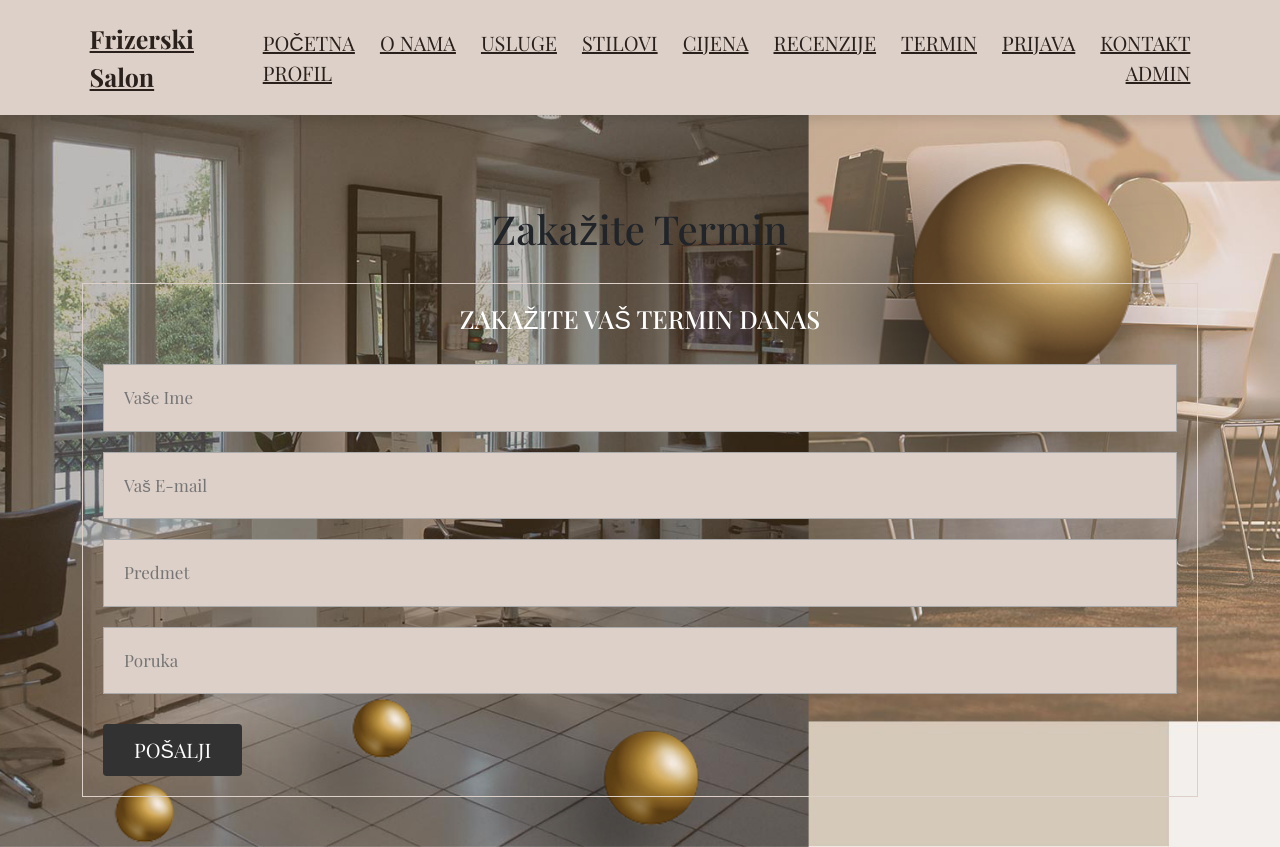
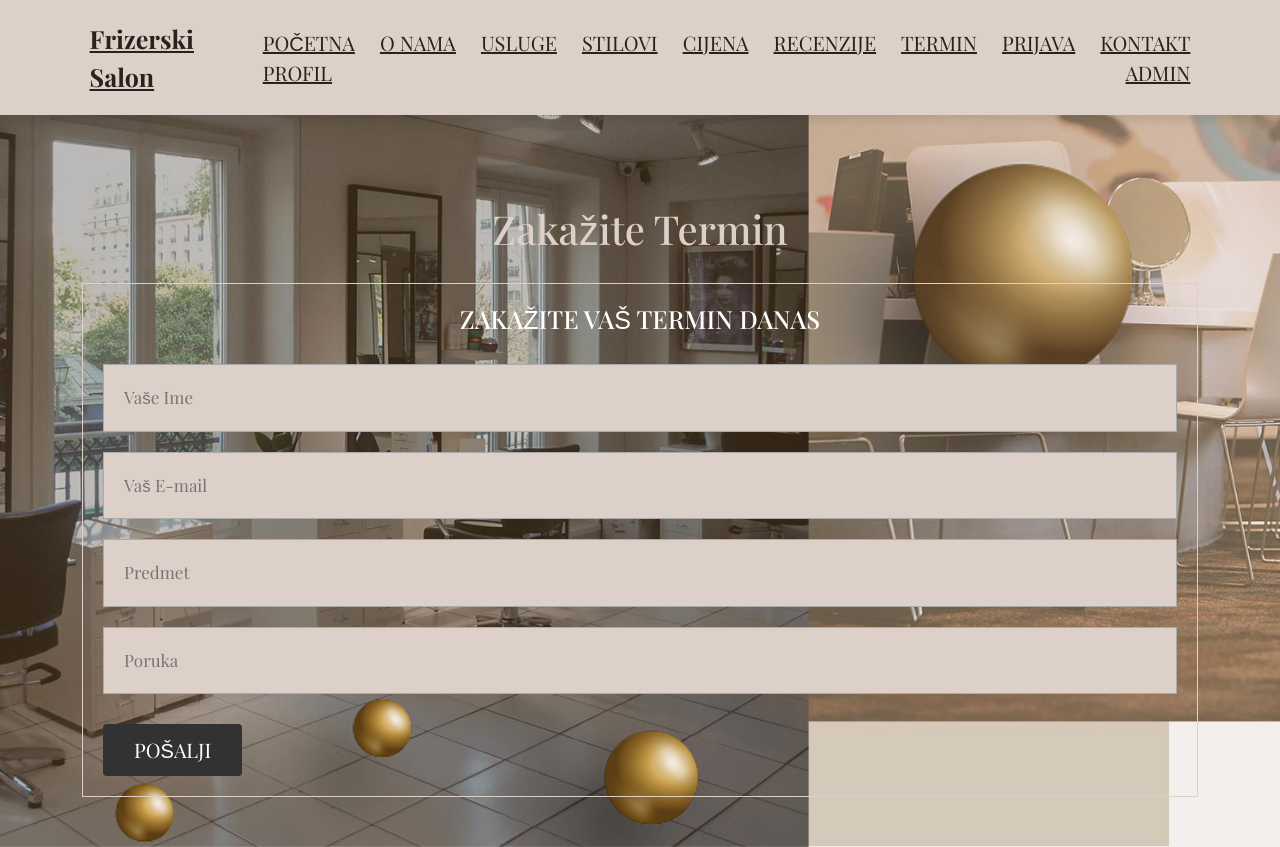
Before and after one commit to EnsarKrehmic/frizerskiSalon, a React (Create React App) app in the folder frizerski-salon/frontend/: page /visit in a window 1280 px wide. Built offline with nearby package versions, Linux system fonts and the light colour scheme; no server answers; a web font is replaced by a local one.

Commit message:
Uređen izgled teksta

```diff
--- a/frizerski-salon/frontend/src/components/Visit.css
+++ b/frizerski-salon/frontend/src/components/Visit.css
@@ -47,7 +47,7 @@
 
 .heading{
    text-align: center;
-   color:var(--primary-color);
+   color:var(--main-color);
    text-transform: capitalize;
    margin-bottom: 3rem;
    font-size: 4rem;
@@ -76,7 +76,7 @@
 
 .visit .headingtermin {
     text-align: center;
-    color: var(--2a201c);
+    color:var(--main-color);
     text-transform: capitalize;
     margin-bottom: 3rem;
     font-size: 4rem;
```
